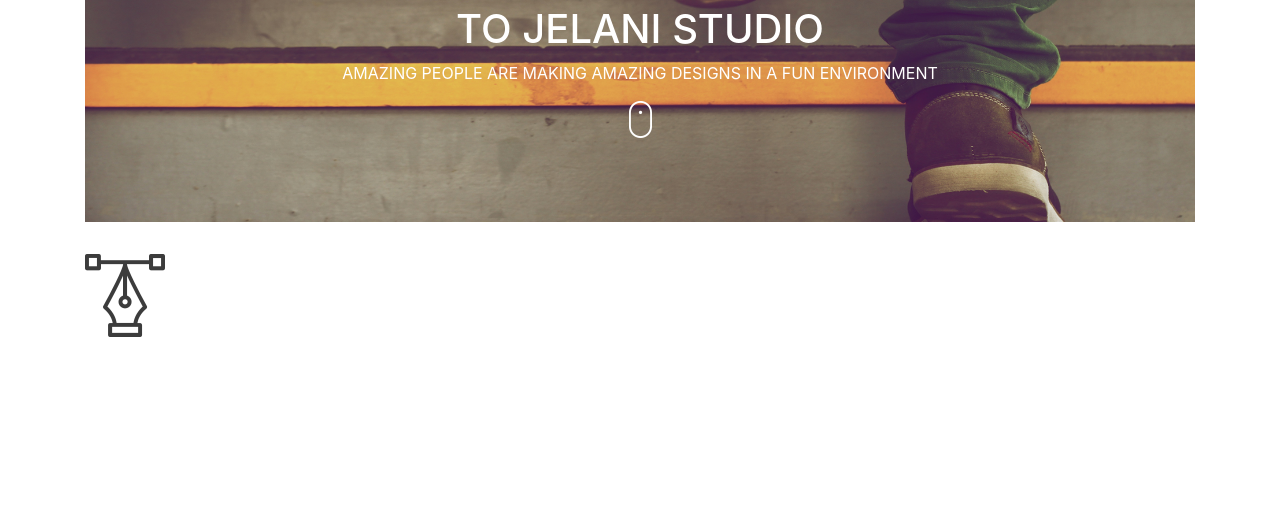
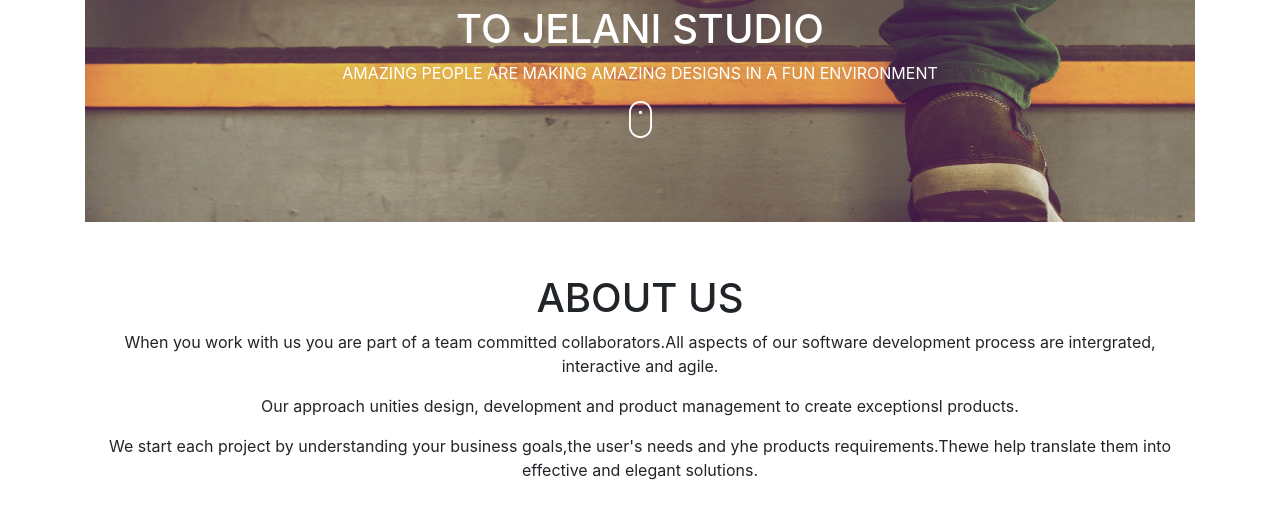
Before and after one commit to dianeujeneza/delani-studio, a plain HTML site: page index.html in a window 1280 px wide. Shown: the part 231-750 px from the top of the page. Drawn offline with nearby package versions, Linux system fonts and the light colour scheme.

Commit message:
finished to add contents in about us div

```diff
--- a/index.html
+++ b/index.html
@@ -32,7 +32,13 @@
             </div>
         </div>
         <div class="about">
-            <img src="img/design_icon.png">
+            <div class="card-body text-center">
+                <h1>ABOUT US</h1>
+                <p>When you work with us you are part of a team committed collaborators.All aspects of our software development process are intergrated, interactive and agile.</p>
+                <p>Our approach unities design, development and product management to create exceptionsl products.</p>
+                <p>We start each project by understanding your business goals,the user's needs and yhe products requirements.Thewe help translate them into effective and elegant solutions.</p>
+            </div>
+
 
         </div>
         <div class="services">
```
